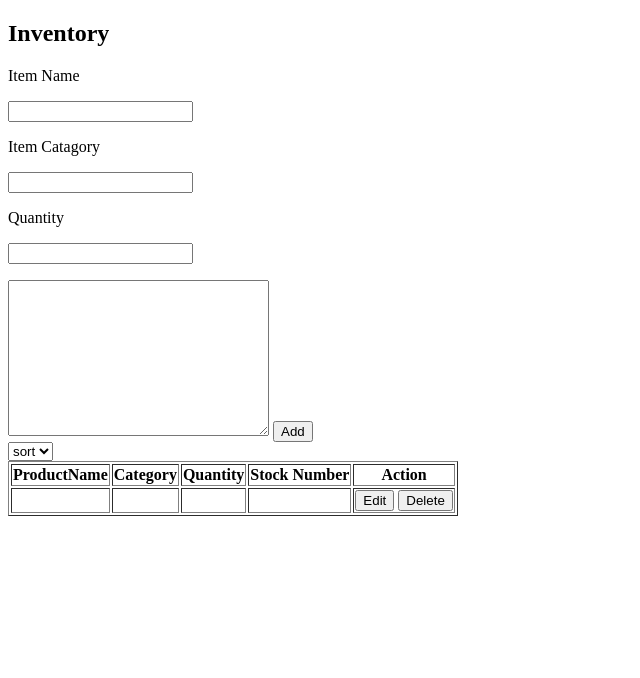
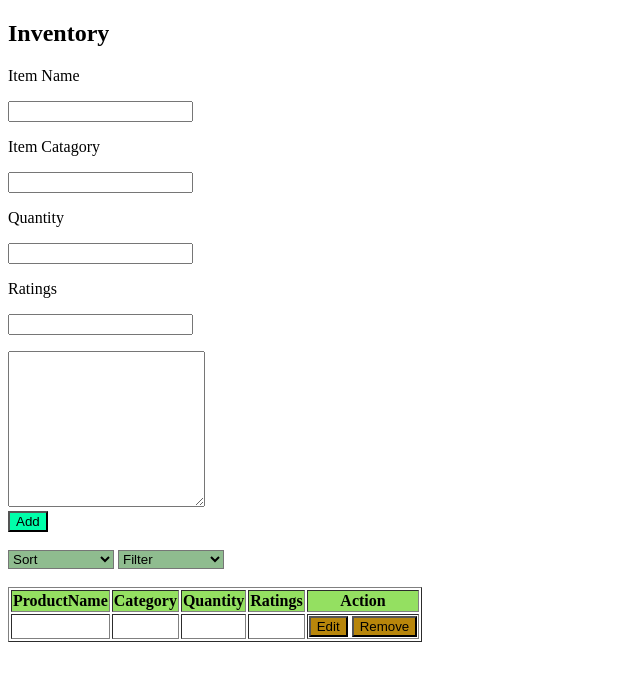
Before and after one commit to abateWT/abateWT.github.io, a plain HTML site: page cs315/inventory02.html in a window 1280 px wide. Shown: the whole page, without its empty margins (0-640 px from the left). Drawn offline with Linux system fonts and the light colour scheme.

Commit message:
Update inventory02.html

```diff
--- a/cs315/inventory02.html
+++ b/cs315/inventory02.html
@@ -2,20 +2,25 @@
 <html>
 <head>
   <script>
-    let obj=[]
+    //1.Add One more text field, Ratings .
+var obj=[]
 function myAddToList() {
-      let productName=document.getElementById("itemName").value
-      let category = document.getElementById("itemCatagory").value
-      let quanitity = document.getElementById("quanitity").value
+      var productName =document.getElementById("itemName").value
+      var category = document.getElementById("itemCatagory").value
+      var quanitity = document.getElementById("quanitity").value
+      var ratings = document.getElementById("ratings").value
+
       let mytabele=document.getElementById("myobject")
       let row = document.createElement('tr')
 
-      let newobj={
+      var newobj= {
         productName:productName,
         category:category,
-        quanitity:quanitity
-      }
-      if(productName!='' && category!=''&& (typeof quanitity!="number")){
+        quanitity:quanitity,
+        ratings:ratings
+
+      };
+      if(productName!='' && category!=''&& ratings!='' && (typeof quanitity!="number")){
 
 
       obj.push(newobj)
@@ -24,11 +29,14 @@
       x.innerText = productName
       let y = document.createElement('td')
       y.innerText=category
+      let r = document.createElement('td')
+      r.innerText=  quanitity
       let z = document.createElement('td')
-      z.innerText += quanitity
+      z.innerText += ratings
       // row.innerText+=x
       row.append(x)
       row.append(y)
+      row.append(r)
       row.append(z)
       console.log(row)
 
@@ -36,15 +44,49 @@
       document.getElementById("itemName").value=''
       document.getElementById("itemCatagory").value=''
       document.getElementById("quanitity").value=''
+      document.getElementById("ratings").value=''
       // alert(productName + category + quanitity)
+      //Edit - > Edits the details.
+function myEdit(){
 
+   }
+function myRemove(){
+
+   }
       }
       else{
         alert("Empty field is not Accepted!")
       }
+function mySort(){
+    let productName =document.getElementById("itemName").value
+    let category = document.getElementById("itemCatagory").value
+    let quanitity = document.getElementById("quanitity").value
+    let ratings = document.getElementById("ratings").value
+
+    let mytabele=document.getElementById("myobject")
+    let row = document.createElement('tr')
+
+
+function mySort(){
+  if(typeof ratings == 'number'){
+    alert(newobj.sort((firstItem,secondItem) => firstItem.ratings - secondItem.ratings));
+  } else {
+    alert("Please! Enter a Quanitity Number")
+  }
+}
+mySort();
+ }
+
+function myFilter(){
+
 
  }
+function redfunction(){
 
+
+ }
+}
+//Show an alert when the price is not number and turn the box into red.
   </script>
 </head>
 
@@ -56,21 +98,41 @@
     Item Catagory</p>
     <input type="text" id="itemCatagory" /></p>
     Quantity</p>
-    <input type="text" id="quanitity" /></p>
+    <input type="text" id="quanitity" onblur="redfunction(this)" /></p>
+    Ratings</p>
+    <input type="text" id="ratings" /></p>
 
-    <textarea name="" id="" cols="30" rows="10"></textarea>
-    <input type="button" value="Add" onClick="myAddToList()">
+    <textarea name="" id="" cols="22" rows="10"></textarea><br>
+    <style>
+
+    </style>
+    <input style="background-color:rgb(0, 255, 170);" type="button" value="Add" onClick="myAddToList()"><br><br>
   </div>
-  <select name="" id="">
-    <option value="ff">sort</option>
-    <option value="ff">sort</option>
+  <select style="background-color: darkseagreen;" id="sort1" onclick="mySort()"><br>
+    <option value="s1">Sort</option>
+    <option value="s2">Item Catagory</option>
+    <option value="s3"> quanitity</option>
+    <option value="s4"> ratings</option>
   </select>
+   <select style="background-color: darkseagreen;" id="filter01" onclick="myFilter()"><br>
+
+    <option value="f1"> Filter </option>
+    <option value="f1"> </option>
+    <option value="f2">Item Catagory</option>
+    <option value="f3"> quanitity</option>
+    <option value="f4"> ratings</option>
+  </select><br><br>
  <table  border="1">
+   <style>
+     th {
+       background-color:rgb(148, 224, 97);
+     }
+   </style>
     <thead>
       <th>ProductName</th>
       <th>Category</th>
       <th>Quantity</th>
-      <th>Stock Number</th>
+      <th>Ratings</th>
       <th>Action</th>
     </thead>
     <tbody id="myobject">
@@ -80,8 +142,8 @@
         <td></td>
         <td></td>
         <td>
-          <button>Edit</button>
-          <button>Delete</button>
+          <button style="background-color: darkgoldenrod;" onclick="myEdit()">Edit</button>
+          <button style="background-color: darkgoldenrod;" onclick="myRemove()">Remove</button>
         </td>
       </tr>
     </tbody>
```
Lines whose indentation alone changed are shown as unchanged.
